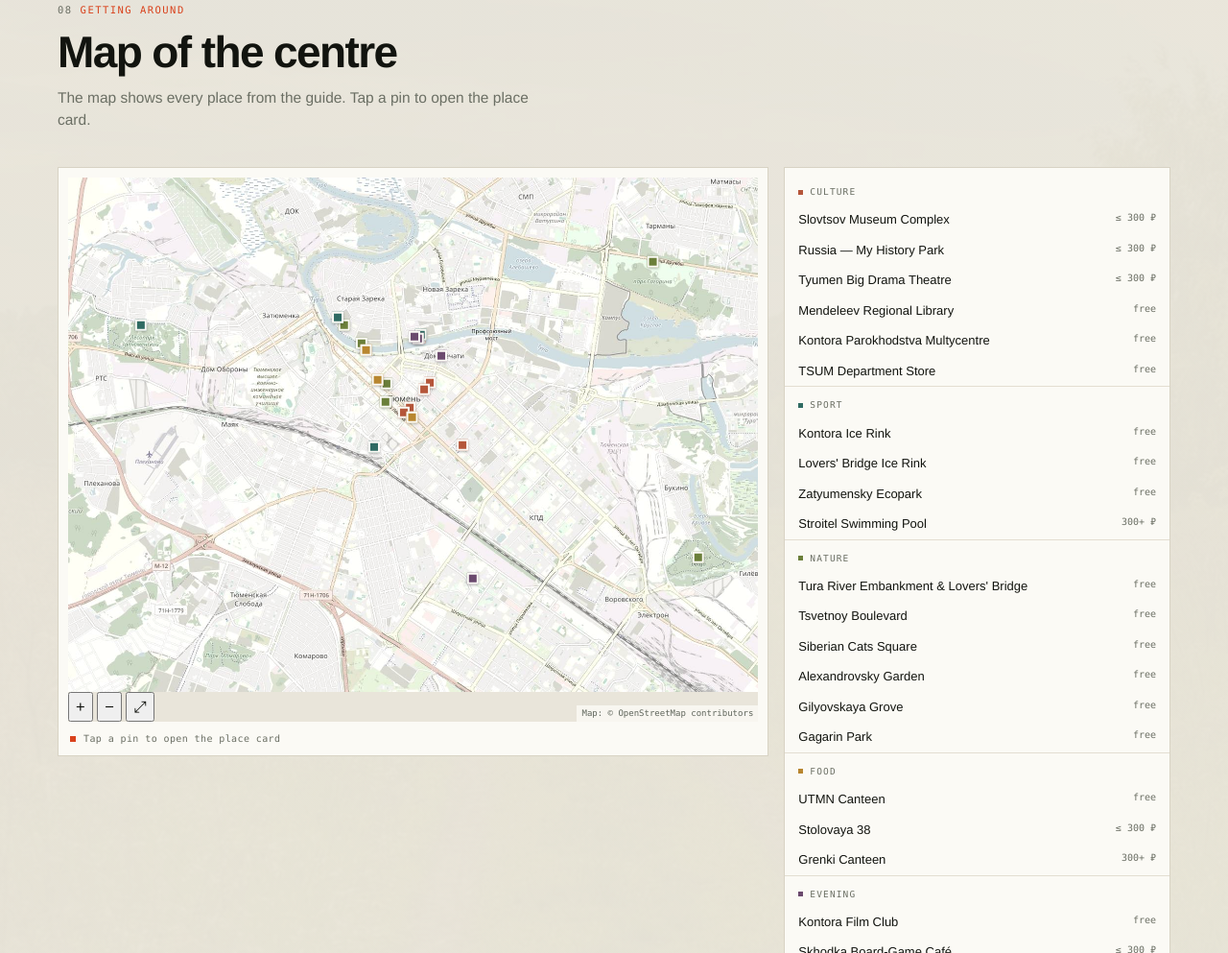
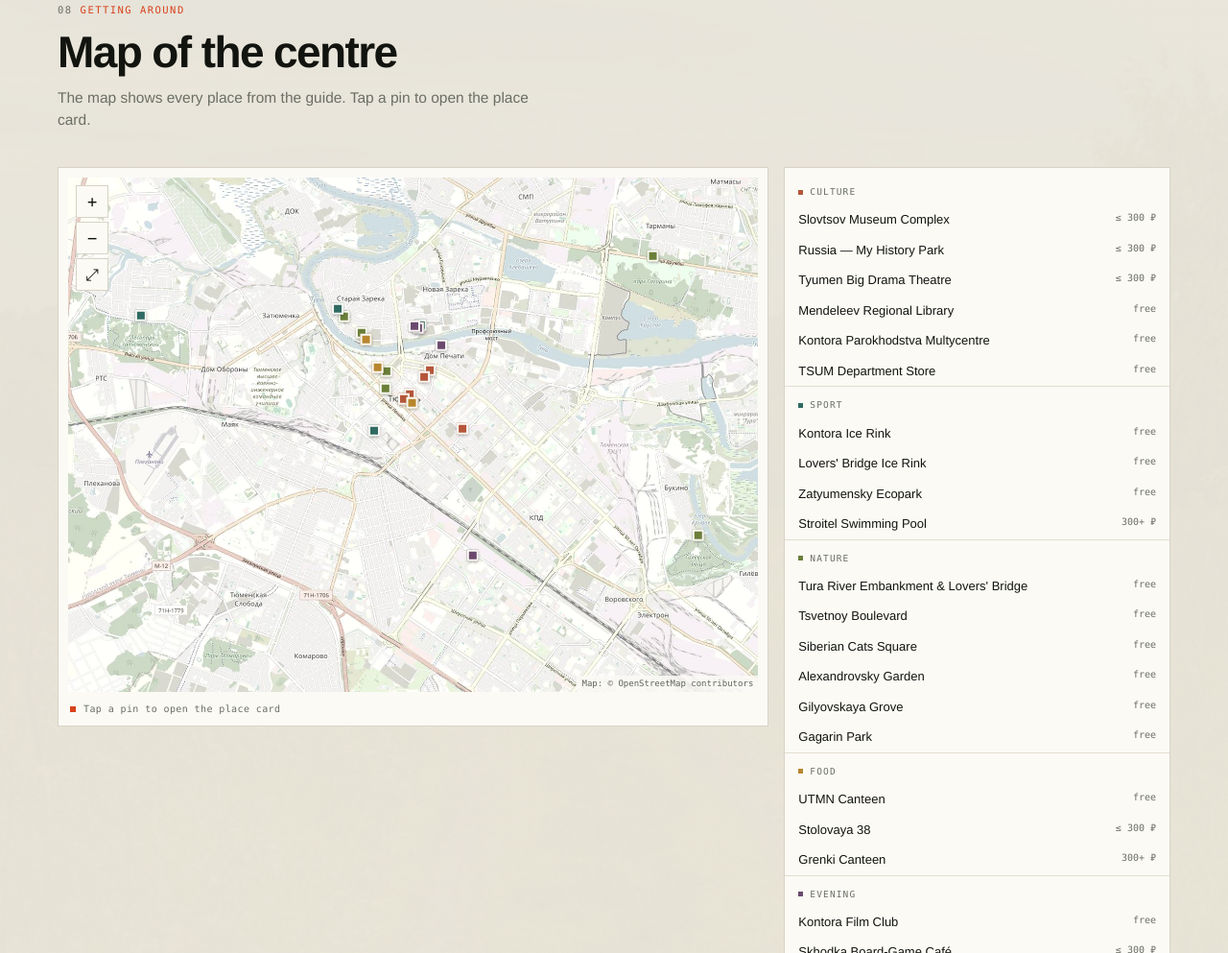
Before and after one commit to pus4ka/hello-tyumen, a plain HTML site: page index.html in a window 1280 px wide. Shown: the part 9164-10157 px from the top of the page at 96% size. Drawn offline with Linux system fonts and the light colour scheme.

Commit message:
Update styles.css

```diff
--- a/styles.css
+++ b/styles.css
@@ -602,3 +602,20 @@ main{counter-reset:sec}
   .nav a{border-radius:0;background:transparent}
   .nav a.is-active{background:transparent;color:var(--accent);border-bottom-color:var(--accent)}
 }
+
+/* ---------- map zoom ---------- */
+.map-stage{transform-origin:0 0;transition:transform .18s ease;cursor:grab;will-change:transform}
+.map-stage.is-drag{transition:none;cursor:grabbing}
+.map-img{user-select:none;-webkit-user-drag:none}
+.map-pin{transform:translate(-50%,-100%) scale(calc(1/var(--k,1)));transform-origin:50% 100%}
+.map-tools{position:absolute;left:8px;top:8px;display:flex;flex-direction:column;gap:4px;z-index:3}
+.map-btn{
+  width:34px;height:34px;display:grid;place-items:center;border:1px solid var(--line);
+  background:var(--card);color:var(--ink);font-size:17px;line-height:1;cursor:pointer;
+  font-family:var(--mono);
+}
+.map-btn:hover{border-color:var(--ink)}
+.map-btn:active{background:var(--paper-2)}
+@media (max-width:820px){
+  .map-btn{width:44px;height:44px;font-size:19px}
+}
```
